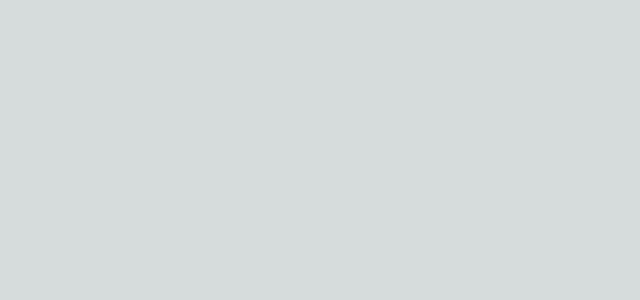
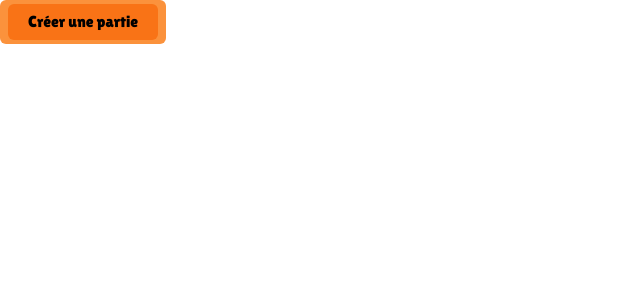
Before and after one commit to AVNOV/m2_CFB_Frontend, a Next.js app: page /login in a window 1280 px wide. Shown: the top 300 px of the page, without its empty margins (0-640 px from the left). Built offline with nearby package versions, Linux system fonts and the light colour scheme.

Commit message:
new button

```diff
--- /dev/null
+++ b/src/app/components/Button/index.tsx
@@ -0,0 +1,19 @@
+type props = {
+  children: string;
+  onClick?: (event: React.MouseEvent<HTMLButtonElement>) => void;
+  type?: 'submit' | 'button';
+};
+
+export default function Button(props: props) {
+  return (
+    <div className="bg-orange-400 px-2 py-1 w-fit rounded-md cursor-pointer">
+      <button
+        type={props.type}
+        onClick={props.onClick}
+        className=" bg-orange-500 px-5 py-1.5 rounded-md"
+      >
+        {props.children}
+      </button>
+    </div>
+  );
+}
--- a/src/app/layout.tsx
+++ b/src/app/layout.tsx
@@ -1,22 +1,22 @@
-import './globals.css'
-import type { Metadata } from 'next'
-import { Inter } from 'next/font/google'
+import './globals.css';
+import type { Metadata } from 'next';
+import { Lilita_One } from 'next/font/google';
 
-const inter = Inter({ subsets: ['latin'] })
+const inter = Lilita_One({ subsets: ['latin'], weight: '400' });
 
 export const metadata: Metadata = {
   title: 'Create Next App',
   description: 'Generated by create next app',
-}
+};
 
 export default function RootLayout({
   children,
 }: {
-  children: React.ReactNode
+  children: React.ReactNode;
 }) {
   return (
     <html lang="en">
       <body className={inter.className}>{children}</body>
     </html>
-  )
+  );
 }
--- a/src/app/login/page.tsx
+++ b/src/app/login/page.tsx
@@ -1,3 +1,9 @@
+import Button from '../components/Button';
+
 export default function Page() {
-  return <div></div>;
+  return (
+    <div className="h-[100vh] w-[100vw] bg-white">
+      <Button>Créer une partie</Button>
+    </div>
+  );
 }
```
